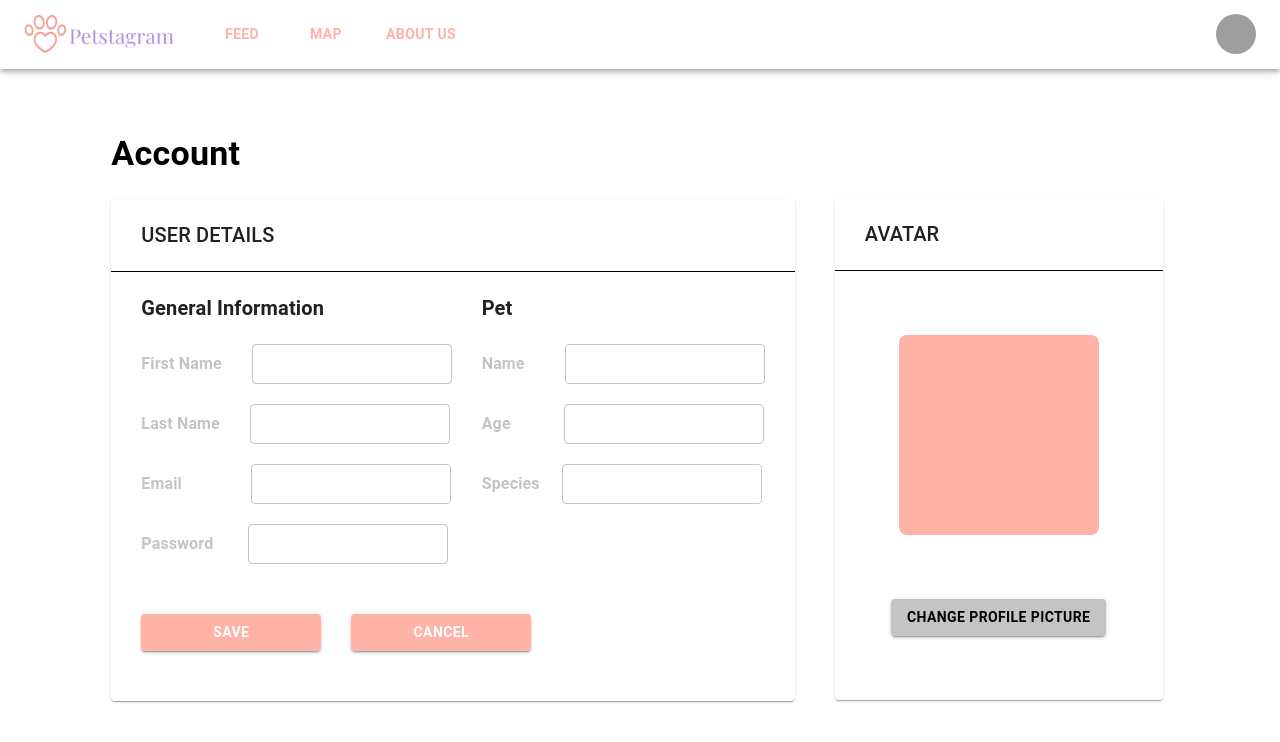
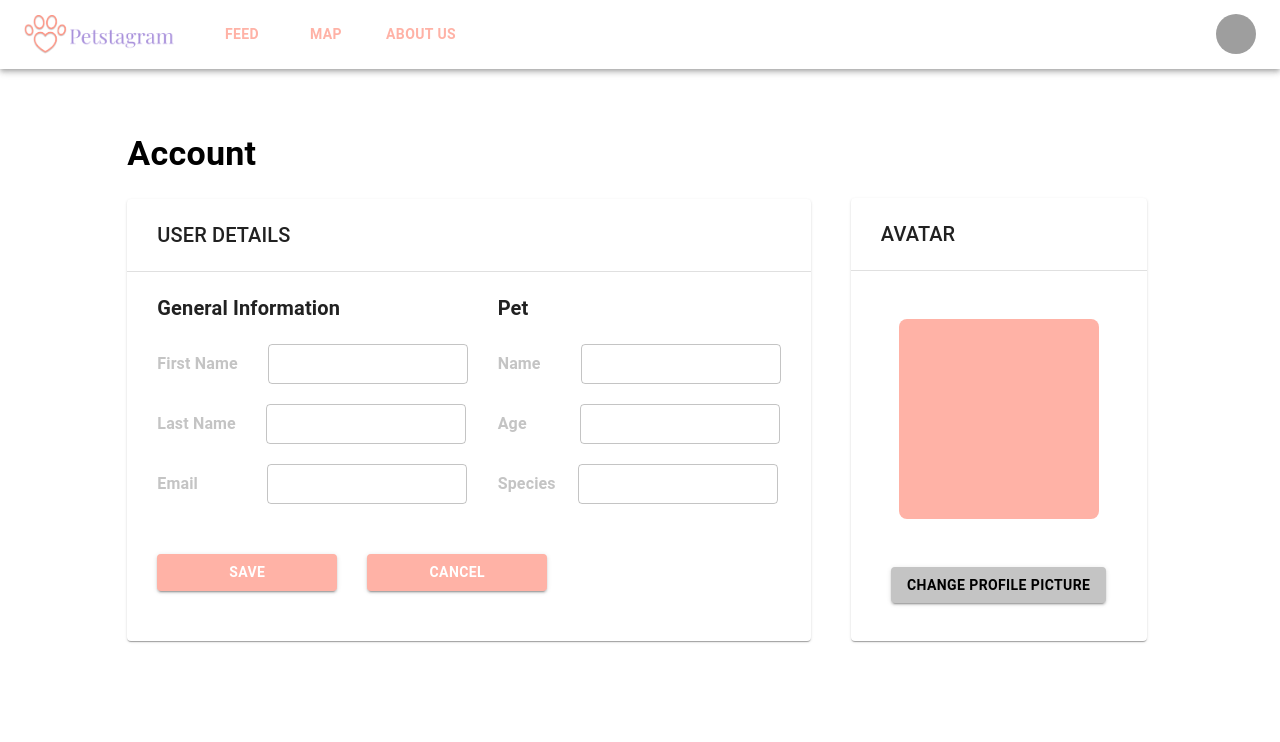
Before and after one commit to nhungL/petstagram, a React (Create React App) app in the folder frontend/: page /account in a window 1280 px wide. Shown: the top 742 px of the page. Built offline with nearby package versions, Linux system fonts and the light colour scheme; grey boxes are pictures that could not be loaded.

Commit message:
Adjust layout account page

```diff
--- a/frontend/src/components/AvatarForm/AvatarForm.js
+++ b/frontend/src/components/AvatarForm/AvatarForm.js
@@ -11,13 +11,13 @@ export default function AvatarForm() {
         <Typography variant="h6" align="left" className={classes.title}>
           AVATAR
         </Typography>
-        <Divider className={classes.line}></Divider>
+        <Divider></Divider>
         <Box
           sx={{
             width: 200,
             height: 200,
             backgroundColor: "#FFB2A6",
-            margin: 8,
+            margin: 6,
             borderRadius: 2,
           }}
         />
--- a/frontend/src/components/AvatarForm/Style.js
+++ b/frontend/src/components/AvatarForm/Style.js
@@ -16,7 +16,7 @@ const useStyles = makeStyles((theme) => ({
     color: "black",
     backgroundColor: "#C4C4C4",
     fontWeight: "bold",
-    marginBottom: "64px",
+    marginBottom: "38px",
   },
   background: {
     marginRight: "30px",
--- a/frontend/src/components/InputForm/InputForm.js
+++ b/frontend/src/components/InputForm/InputForm.js
@@ -34,15 +34,6 @@ export default function InputForm() {
               <Grid container direction="row">
                 <Typography className={`${classes.email} ${classes.inputText}`}>
                   Email
-                </Typography>
-                <TextField
-                  size="small"
-                  className={classes.inputBox}
-                ></TextField>
-              </Grid>
-              <Grid container direction="row">
-                <Typography className={`${classes.pw} ${classes.inputText}`}>
-                  Password
                 </Typography>
                 <TextField
                   size="small"
--- a/frontend/src/components/UserDetail/UserDetail.js
+++ b/frontend/src/components/UserDetail/UserDetail.js
@@ -11,7 +11,7 @@ export default function UserDetail() {
         <Typography variant="h6" align="left" className={classes.title}>
           USER DETAILS
         </Typography>
-        <Divider className={classes.line}></Divider>
+        <Divider></Divider>
         <InputForm />
       </Card>
     </div>
```
